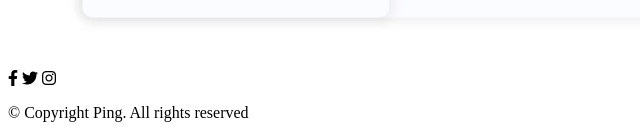
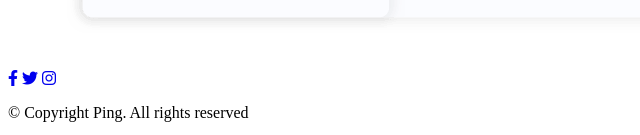
Before and after one commit to Ninjas-T/ping-coming-soon-page-Sara, a plain HTML site: page index.html in a window 1280 px wide. Shown: the part 859-994 px from the top of the page, 0-640 px from the left. Drawn offline with Linux system fonts and the light colour scheme.

Commit message:
added the social media icons inside an a tag relates #2

```diff
--- a/index.html
+++ b/index.html
@@ -44,9 +44,9 @@
       <footer>
         <div class="social-media">
           <!-- <i class="fa-brands fa-facebook"></i> -->
-          <i class="fa-brands fa-facebook-f"></i>
-          <i class="fa-brands fa-twitter"></i>
-          <i class="fa-brands fa-instagram"></i>
+          <a href="#"><i class="fa-brands fa-facebook-f"></i></a>
+          <a href="#"><i class="fa-brands fa-twitter"></i></a>
+          <a href="#"><i class="fa-brands fa-instagram"></i></a>
         </div>
         <p>© Copyright Ping. All rights reserved</p>
       </footer>
```
